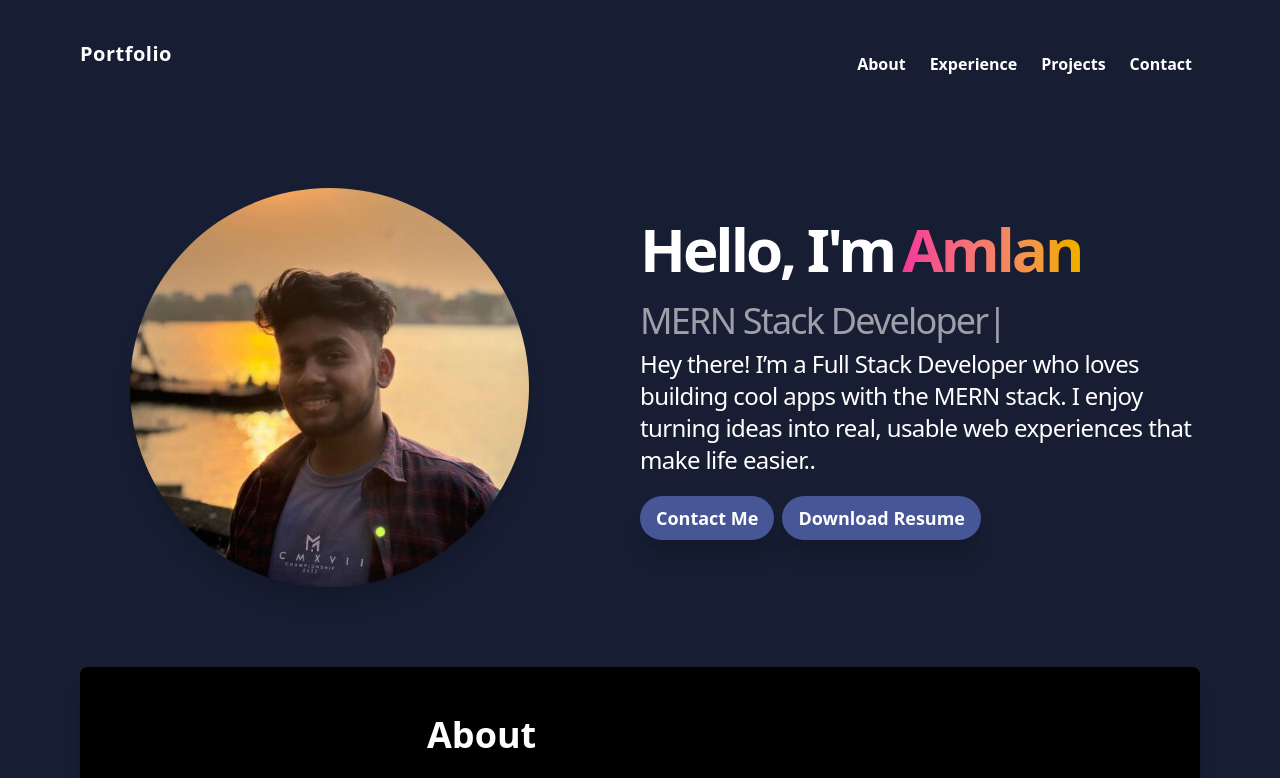
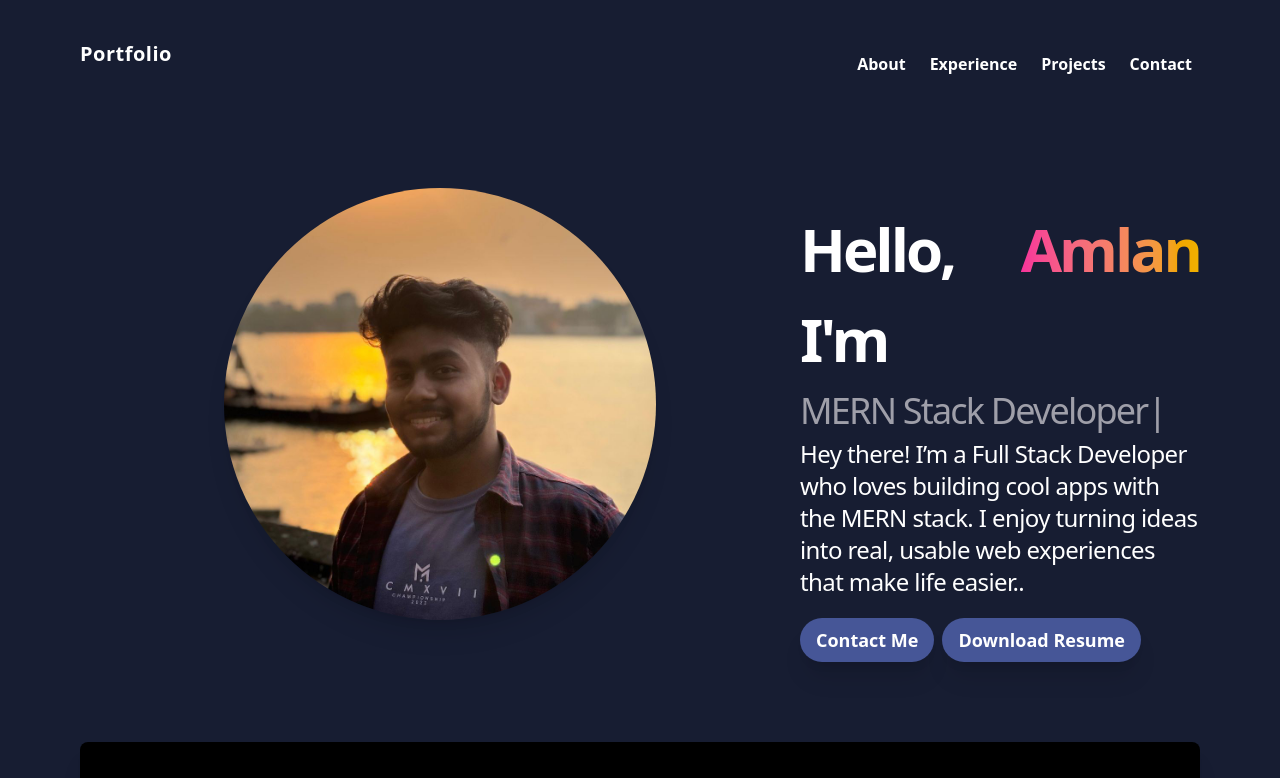
Before and after one commit to Amlan029/My-Portfolio, a React (Vite) app: page / in a window 1280 px wide. Shown: the top 778 px of the page. Built offline with nearby package versions, Linux system fonts and the light colour scheme.

Commit message:
update avatar image path and adjust image size in Home component

```diff
--- a/src/components/home/Home.jsx
+++ b/src/components/home/Home.jsx
@@ -1,12 +1,12 @@
 import React from "react";
 // import { useState, useEffect } from 'react';
 import { TypeAnimation } from "react-type-animation";
-import avatarImg from "/myAvatar 2.jpg";
+import avatarImg from "../../assets/myAvatar2.jpg";
 const Home = () => {
   return (
     <div className="text-white flex flex-col md:flex-row w-full justify-between items-start p-10 md:p-20">
       <div className="flex justify-center  mt-6 ">
-        <img className="rounded-full w-4/5 shadow-xl hover:shadow-indigo-500/50  duration-300 hover:scale-105" src={avatarImg} alt="" />
+        <img className="rounded-full w-3/5 shadow-xl hover:shadow-indigo-500/50  duration-300 hover:scale-105" src={avatarImg} alt="" />
       </div>
       <div className="md:w-2/4 md:pt-10 ">
         <h1 className="text-3xl md:text-6xl font-bold flex leading-normal tracking-tighter">
```
Also changed, not shown: src/assets/myAvatar.jpg (deleted).
